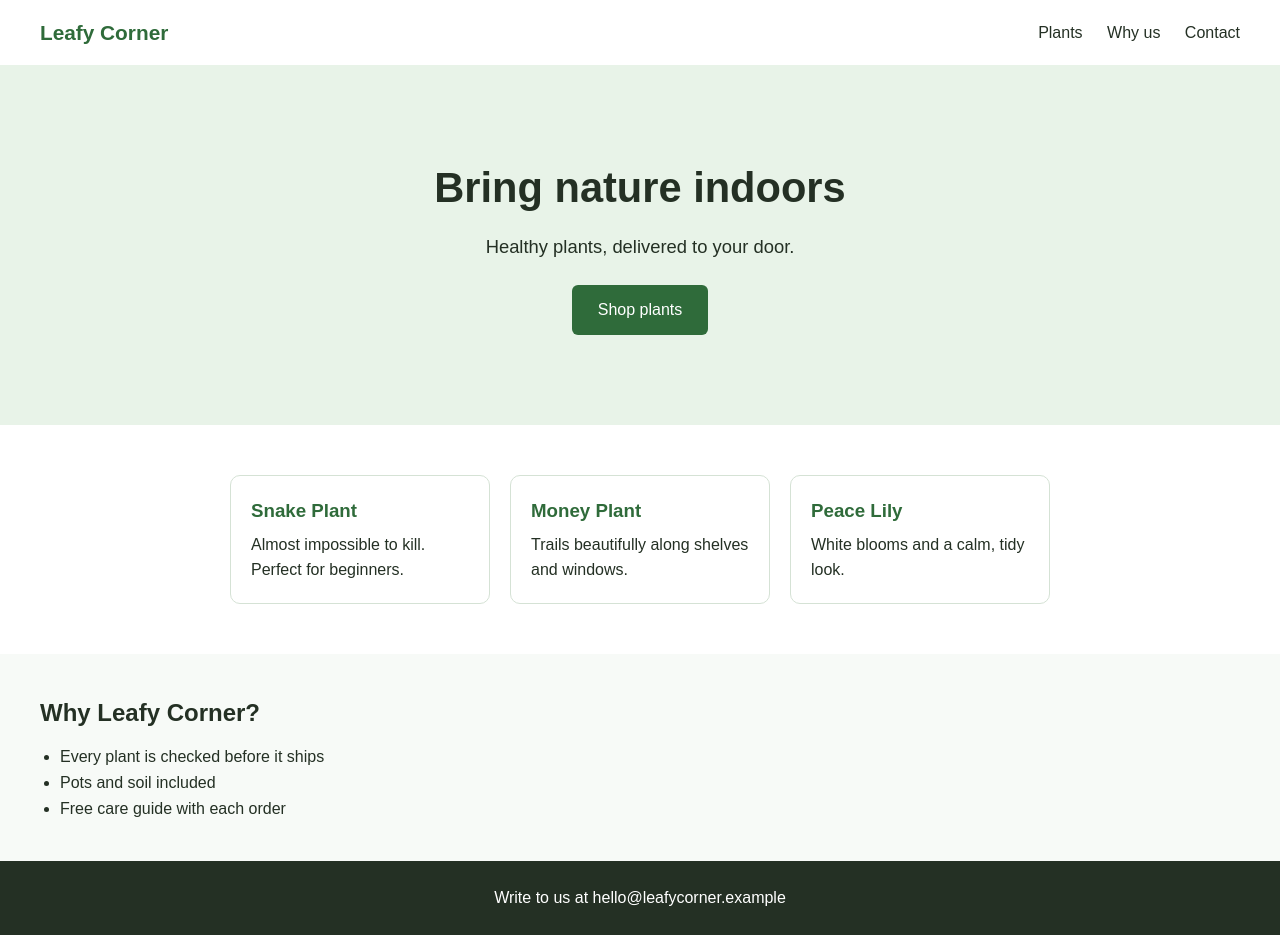
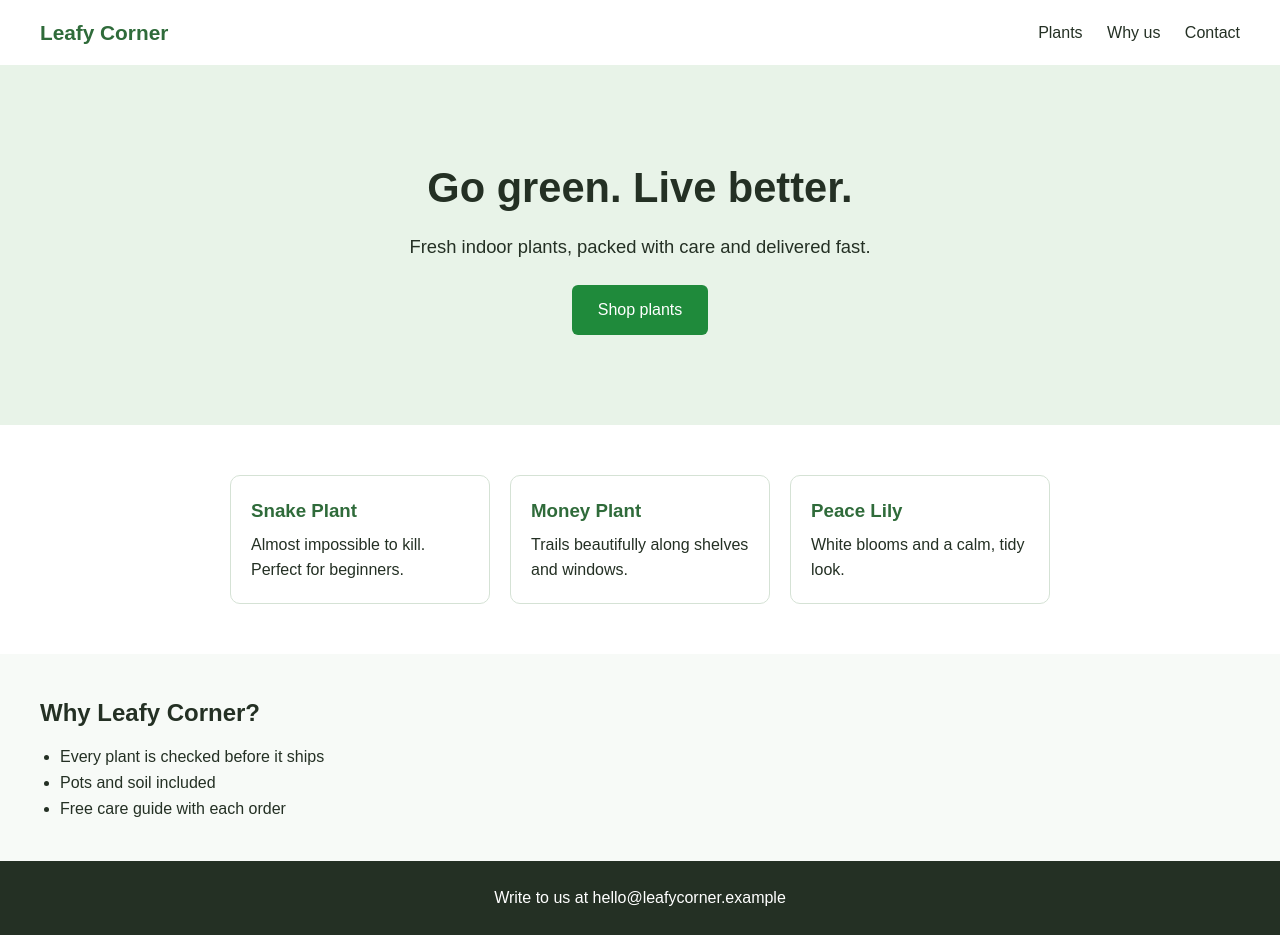
Before and after one commit to akashp8766/leafy-corner, a plain HTML site: page index.html in a window 1280 px wide. Drawn offline with Linux system fonts and the light colour scheme.

```diff
--- a/index.html
+++ b/index.html
@@ -17,8 +17,9 @@
   </header>
 
   <section class="hero">
-    <h1>Bring nature indoors</h1>
-    <p class="tagline">Healthy plants, delivered to your door.</p>
+    <h1>Go green. Live better.</h1>
+    <p class="tagline">Fresh indoor plants, packed with care and delivered fast.</p>
+
     <a class="btn" href="#plants">Shop plants</a>
   </section>
 
--- a/style.css
+++ b/style.css
@@ -17,6 +17,6 @@ body { font-family: Arial, Helvetica, sans-serif; color: #243024; line-height: 1
 .why h2 { margin-bottom: 12px; }
 .why li { margin-left: 20px; }
 
-.btn { display: inline-block; padding: 12px 26px; background: #2f6b3a; color: #ffffff; border-radius: 6px; text-decoration: none; }
+.btn { display: inline-block; padding: 12px 26px; background: #1f8a3b; color: #ffffff; border-radius: 6px; text-decoration: none; }
 
 footer { text-align: center; padding: 24px; background: #243024; color: #ffffff; }
```
